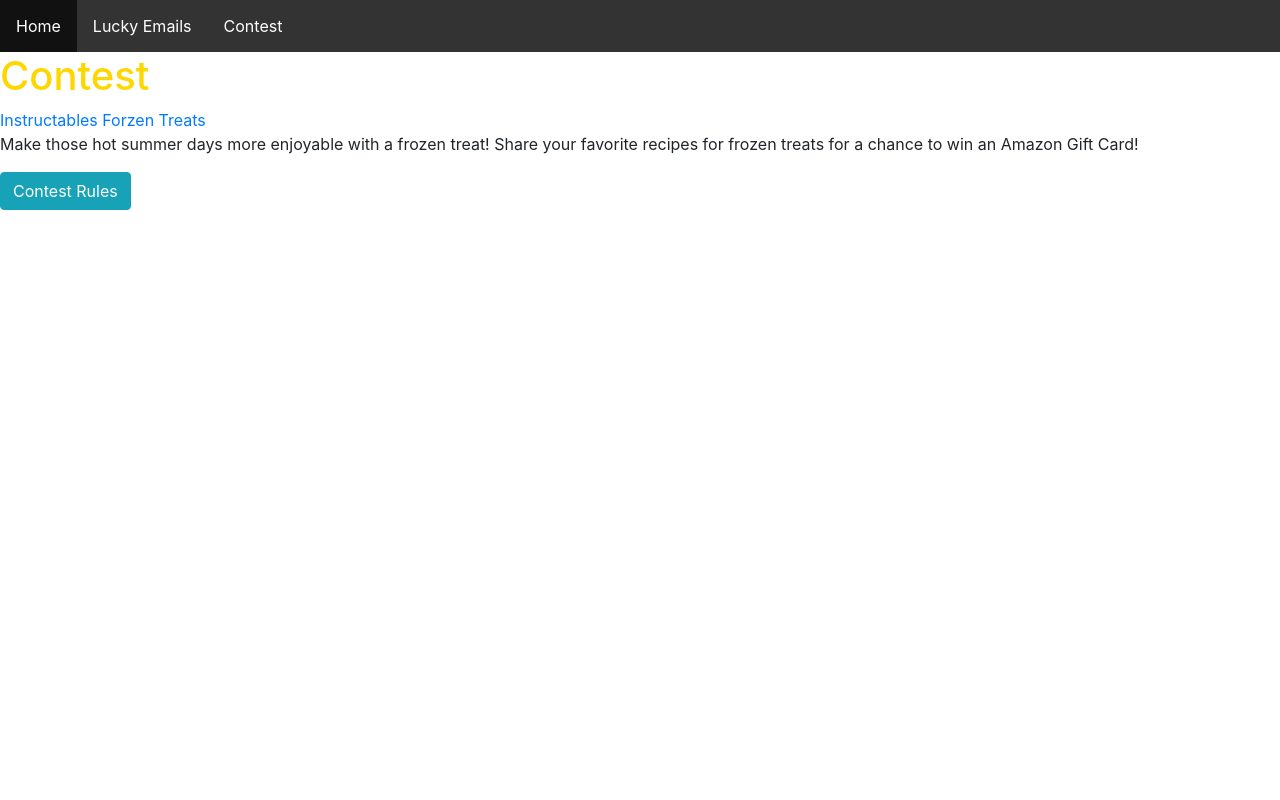
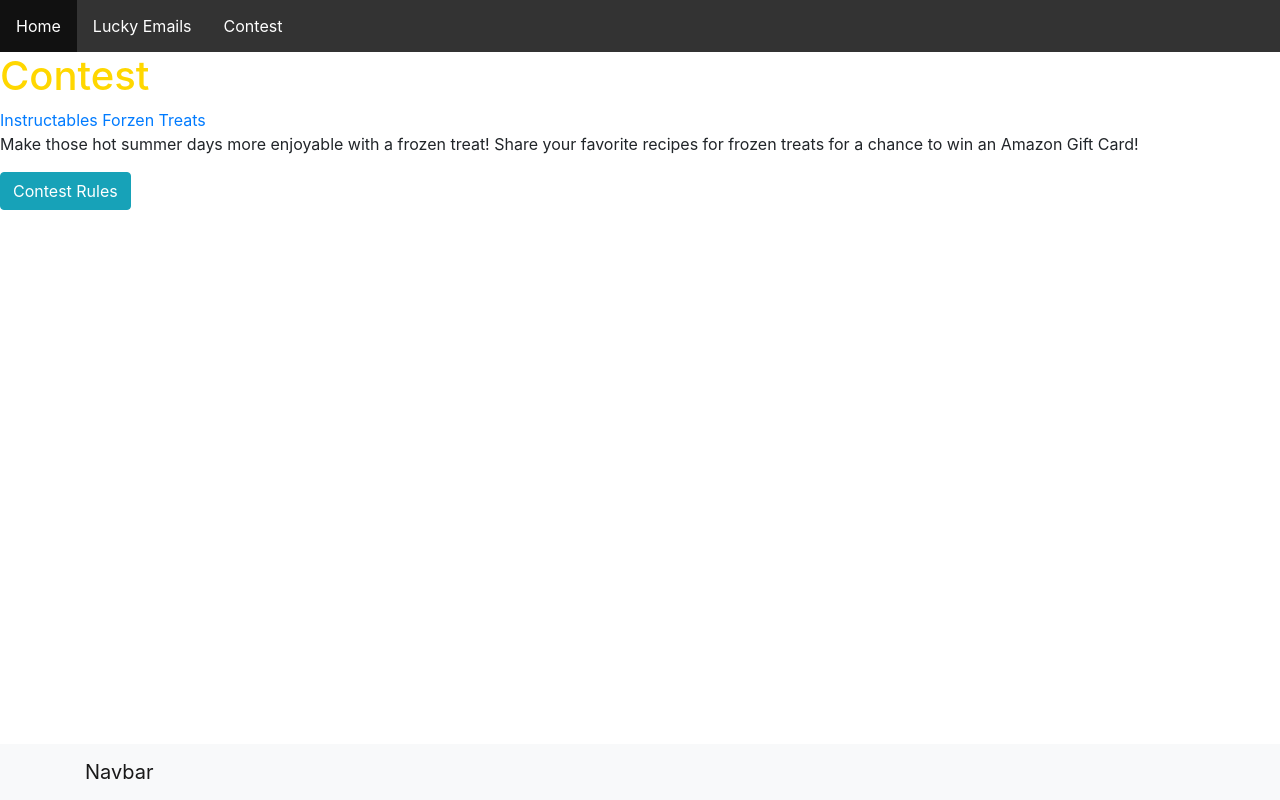
Before and after one commit to jamesbond00r/AWSReact, a React (Create React App) app: page /Contest in a window 1280 px wide. Built offline with nearby package versions, Linux system fonts and the light colour scheme.

Commit message:
add nav bar to contest

```diff
--- a/src/Contest.js
+++ b/src/Contest.js
@@ -2,7 +2,7 @@ import React from 'react';
 import './App.css';
 import Button from 'react-bootstrap/Button';
 import 'bootstrap/dist/css/bootstrap.min.css';
-
+import NavBarLower from './NavBarLower';
 
 class Contest extends React.Component {
 	render() {
@@ -12,6 +12,9 @@ class Contest extends React.Component {
  <a href="https://www.instructables.com/contest/frozentreats2020/">Instructables Forzen Treats </a>
  <p>Make those hot summer days more enjoyable with a frozen treat! Share your favorite recipes for frozen treats for a chance to win an Amazon Gift Card! </p>
   <a href="https://www.instructables.com/contest/frozentreats2020/"> <Button variant="info">Contest Rules</Button></a>
+
+ <NavBarLower></NavBarLower>
+
     </div>
     );
   }
@@ -20,5 +23,4 @@ class Contest extends React.Component {
 
 
 
-
 export default Contest
```
